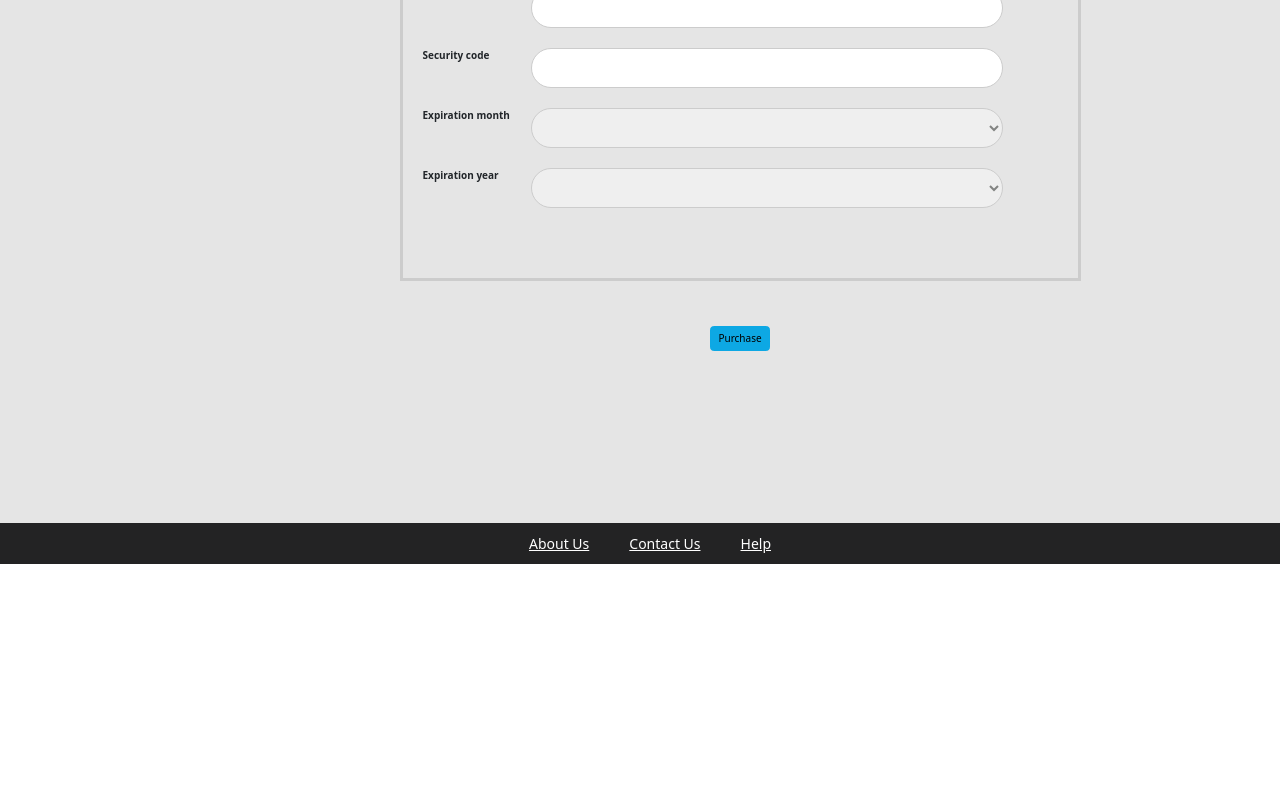
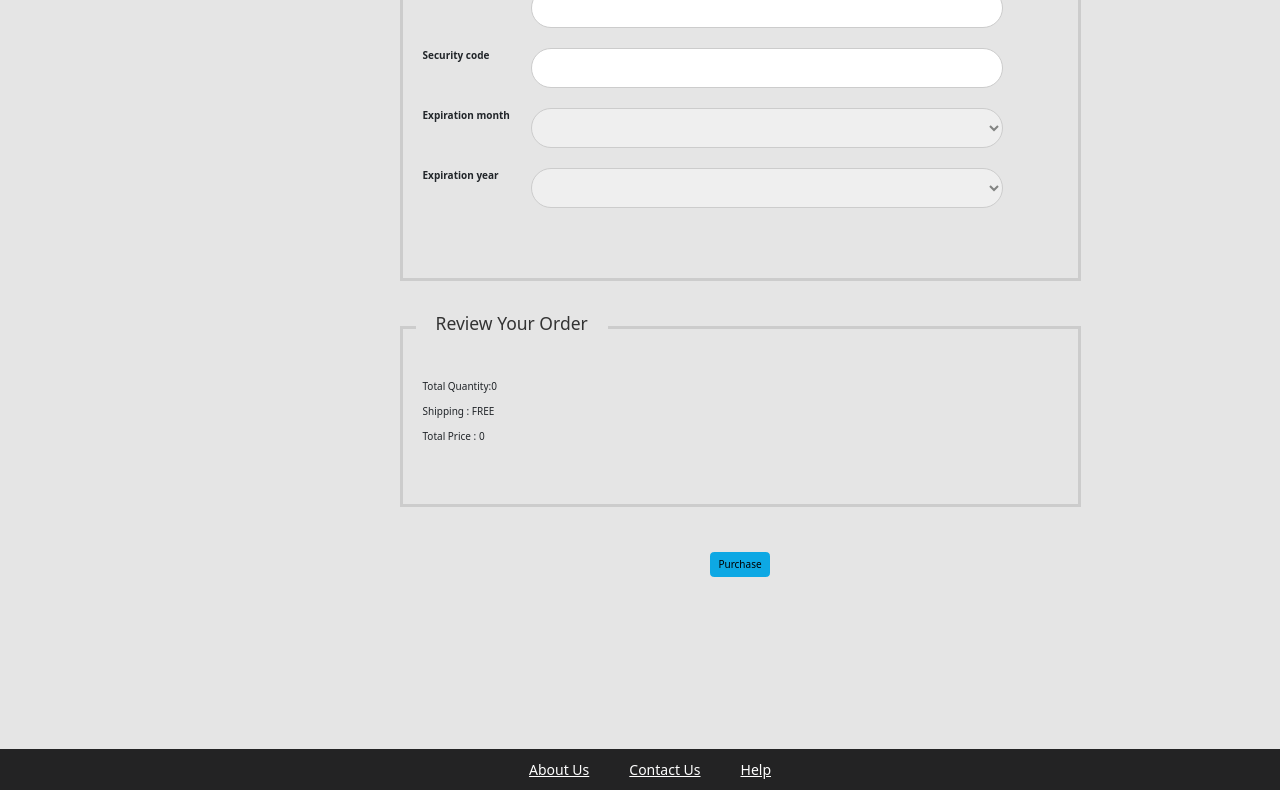
Before and after one commit to D51947403/ecommerce-demo-project, an Angular app in the folder angular-ecommerce/: page /checkout in a window 1280 px wide. Shown: the part 1597-2397 px from the top of the page. Before the commit the page ends 2171 px from the top, so only its background shows below. Built offline with nearby package versions, Linux system fonts and the light colour scheme; no server answers.

Commit message:
Review order form added

```diff
--- a/angular-ecommerce/src/app/components/checkout/checkout.component.html
+++ b/angular-ecommerce/src/app/components/checkout/checkout.component.html
@@ -196,8 +196,13 @@
                             </div>
                         </div>
                     </div>
-
-
+                </div>
+               <!---Order Details --->
+                <div class="form-area" >
+                    <h3>Review Your Order</h3>
+                    <p>Total Quantity:{{totalQuantity}}</p>
+                    <p>Shipping : FREE</p>
+                    <p>Total Price : {{totalPrice}}</p>
                 </div>
                 <!---submit button-->
                 <div class="text-center">
--- a/angular-ecommerce/src/app/components/checkout/checkout.component.ts
+++ b/angular-ecommerce/src/app/components/checkout/checkout.component.ts
@@ -9,6 +9,8 @@ import { FormBuilder, FormGroup } from '@angular/forms';
 export class CheckoutComponent  implements OnInit{
 
    checkoutFormGroup!: FormGroup;
+   totalPrice :number=0;
+   totalQuantity:number=0;
 
    constructor(private formBuilder :FormBuilder){}
 
```
